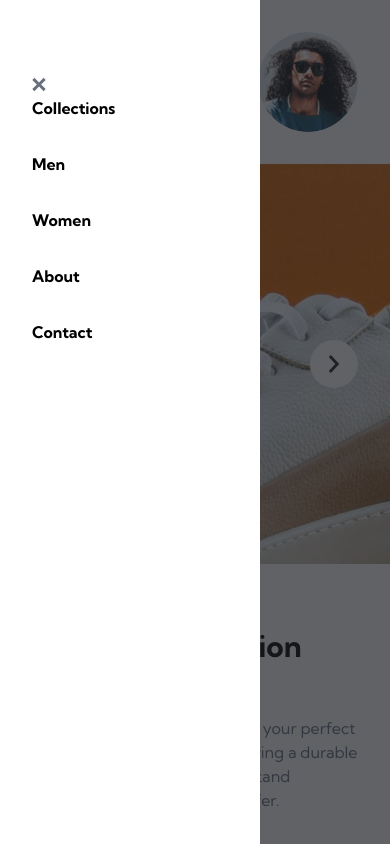
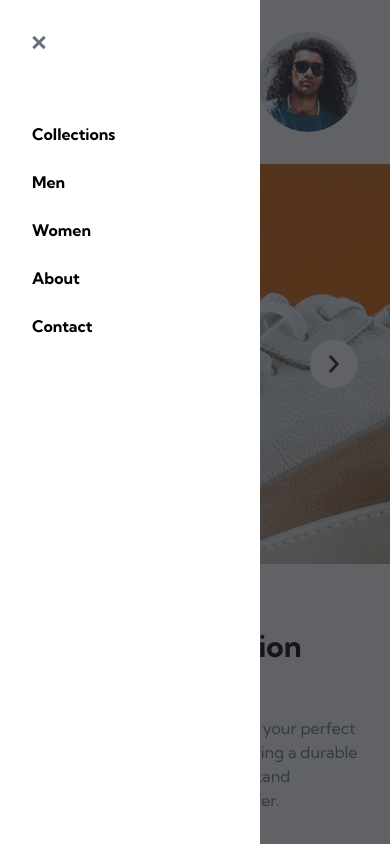
Before and after one commit to evija-berzina/frontendmentor-ecommerce-product-page, a Next.js app: page / in a window 390 px wide. Both pictures are taken after a click on the button 40 px from the left and 84 px from the top of the page. Shown: the top 844 px of the page. Built offline with nearby package versions, Linux system fonts and the light colour scheme.

Commit message:
Add style and hover effects to Header component

```diff
--- a/components/Header.tsx
+++ b/components/Header.tsx
@@ -21,34 +21,51 @@ export function Header() {
 
 
   return (
-    <header className="flex flex-row justify-between items-center mb-8 md:border-b md:border-b-[hsl(var(--grayish-blue))] md:pb-8">
+    <header className="flex flex-row justify-between items-center mb-8 md:border-b md:border-b-[hsl(var(--grayish-blue))] ">
       {navbarOpen
-        &&
-        <div className="inset-0 fixed bg-[hsl(var(--very-dark-blue)/0.7)] z-100"></div>
+        && (
+          <>
+            <div className="inset-0 fixed bg-[hsl(var(--very-dark-blue)/0.7)] z-40"></div>
+            <nav className="absolute top-0 left-0 bottom-0 right-1/3 h-screen bg-[hsl(var(--white))] z-50 p-8 transform transition-transform duration-300 ease-out">
+              <button
+                onClick={() => openNavbar()}
+                className="mb-18">
+                <Image src={IconClose} alt="Close icon" loading="eager" className="w-[16] h-[15] cursor-pointer" />
+              </button>
+              <ul className="font-bold">
+                <li className="mb-6"><a href="#" className="text-[hsl(var(--black))] hover:text-[hsl(var(--dark-grayish-blue))] transition-colors duration-200">Collections</a></li>
+                <li className="mb-6"><a href="#" className="text-[hsl(var(--black))] hover:text-[hsl(var(--dark-grayish-blue))] transition-colors duration-200">Men</a></li>
+                <li className="mb-6"><a href="#" className="text-[hsl(var(--black))] hover:text-[hsl(var(--dark-grayish-blue))] transition-colors duration-200">Women</a></li>
+                <li className="mb-6"><a href="#" className="text-[hsl(var(--black))] hover:text-[hsl(var(--dark-grayish-blue))] transition-colors duration-200">About</a></li>
+                <li className="mb-6"><a href="#" className="text-[hsl(var(--black))] hover:text-[hsl(var(--dark-grayish-blue))] transition-colors duration-200">Contact</a></li>
+              </ul>
+            </nav>
+          </>
+        )
       }
       <div className="flex flex-row items-end md:items-center gap-4 md:gap-12">
         <button
           onClick={() => openNavbar()}
-          className={`cursor-pointer md:hidden ${navbarOpen && "z-1001"}`}
+          className="cursor-pointer md:hidden"
         >
-          {navbarOpen
-            ? <Image src={IconClose} alt="Close icon" loading="eager" className="w-[16] h-[15] cursor-pointer" />
-            : <Image src={IconMenu} alt="Menu icon" loading="eager" className="w-[16] h-[15]" />
-          }
+          <Image src={IconMenu} alt="Menu icon" loading="eager" className="w-[16] h-[15]" />
         </button>
-        <Image src={Logo} alt="Logo" loading="eager" className="w-[138] h-[20]" />
+        <div className="md:pb-8">
+          <Image src={Logo} alt="Logo" loading="eager" className="w-[138] h-[20]" />
+        </div>
 
-        <ul className={`md:flex md:flex-row md:gap-6 md:justify-center md:items-center md:font-normal ${navbarOpen ? "absolute top-0 left-0 bottom-0 right-1/3 h-screen bg-[hsl(var(--white))] z-1000 p-8 font-bold pt-24" : "hidden"}`}>
-          <li className={`${navbarOpen && "mb-8"}`}><a href="#" className="text-[hsl(var(--black))] md:text-[hsl(var(--dark-grayish-blue))] hover:text-[hsl(var(--black))]">Collections</a></li>
-          <li className={`${navbarOpen && "mb-8"}`}><a href="#" className="text-[hsl(var(--black))] md:text-[hsl(var(--dark-grayish-blue))] hover:text-[hsl(var(--black))]">Men</a></li>
-          <li className={`${navbarOpen && "mb-8"}`}><a href="#" className="text-[hsl(var(--black))] md:text-[hsl(var(--dark-grayish-blue))] hover:text-[hsl(var(--black))]">Women</a></li>
-          <li className={`${navbarOpen && "mb-8"}`}><a href="#" className="text-[hsl(var(--black))] md:text-[hsl(var(--dark-grayish-blue))] hover:text-[hsl(var(--black))]">About</a></li>
-          <li className={`${navbarOpen && "mb-8"}`}><a href="#" className="text-[hsl(var(--black))] md:text-[hsl(var(--dark-grayish-blue))] hover:text-[hsl(var(--black))]">Contact</a></li>
+
+        <ul className="hidden md:flex md:flex-row md:gap-6 md:justify-center md:items-center md:font-normal ">
+          <li className="md:pb-8 md:border-b-3 md:border-transparent hover:border-b-[hsl(var(--orange))] transition-border duration-200"><a href="#" className="text-[hsl(var(--black))] md:text-[hsl(var(--dark-grayish-blue))] hover:text-[hsl(var(--black))] transition-colors duration-200">Collections</a></li>
+          <li className="md:pb-8 md:border-b-3 md:border-transparent hover:border-b-[hsl(var(--orange))] transition-border duration-200"><a href="#" className="text-[hsl(var(--black))] md:text-[hsl(var(--dark-grayish-blue))] hover:text-[hsl(var(--black))] transition-colors duration-200">Men</a></li>
+          <li className="md:pb-8 md:border-b-3 md:border-transparent hover:border-b-[hsl(var(--orange))] transition-border duration-200"><a href="#" className="text-[hsl(var(--black))] md:text-[hsl(var(--dark-grayish-blue))] hover:text-[hsl(var(--black))] transition-colors duration-200">Women</a></li>
+          <li className="md:pb-8 md:border-b-3 md:border-transparent hover:border-b-[hsl(var(--orange))] transition-border duration-200"><a href="#" className="text-[hsl(var(--black))] md:text-[hsl(var(--dark-grayish-blue))] hover:text-[hsl(var(--black))] transition-colors duration-200">About</a></li>
+          <li className="md:pb-8 md:border-b-3 md:border-transparent hover:border-b-[hsl(var(--orange))] transition-border duration-200"><a href="#" className="text-[hsl(var(--black))] md:text-[hsl(var(--dark-grayish-blue))] hover:text-[hsl(var(--black))] transition-colors duration-200">Contact</a></li>
         </ul>
       </div>
-      <div className="flex flex-row items-center gap-4">
-        <Image src={IconCart} alt="Cart icon" loading="eager" className="w-[22] h-[20]" />
-        <Image src={ImageAvatar} alt="Avatar" loading="eager" className="w-[25] h-[25] rounded-full" />
+      <div className="flex flex-row items-center gap-4 md:pb-8">
+        <Image src={IconCart} alt="Cart icon" loading="eager" className="w-[22] h-[20] cursor-pointer" />
+        <Image src={ImageAvatar} alt="Avatar" loading="eager" className="w-[25] h-[25] rounded-full hover:border hover:border-[hsl(var(--orange))] cursor-pointer" />
       </div>
     </header>
   );
```
